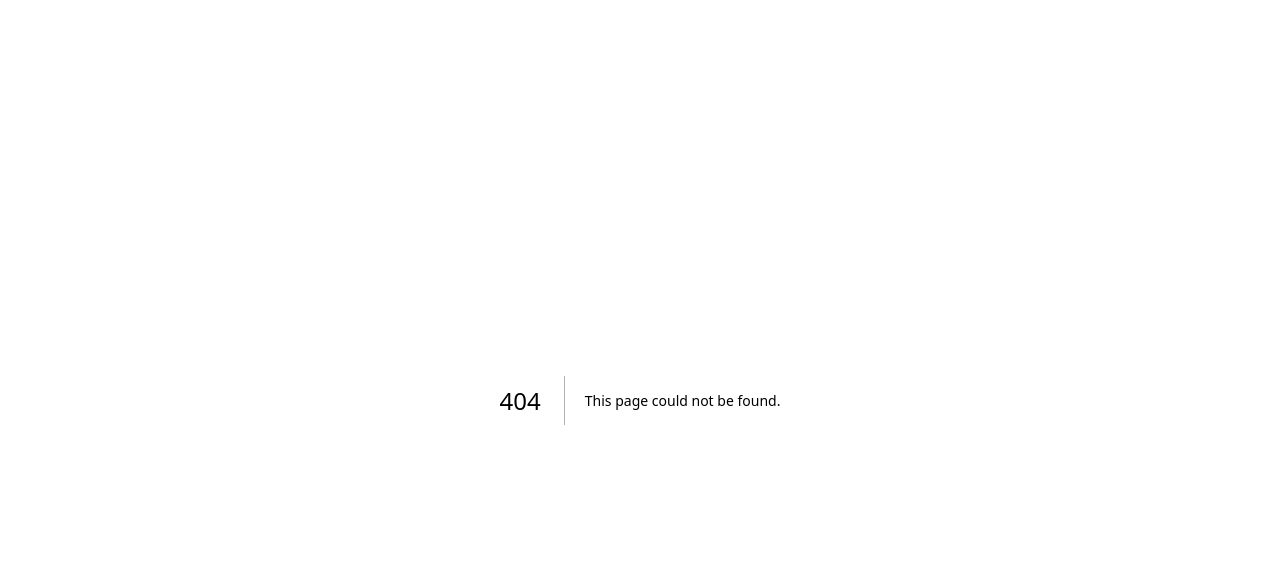
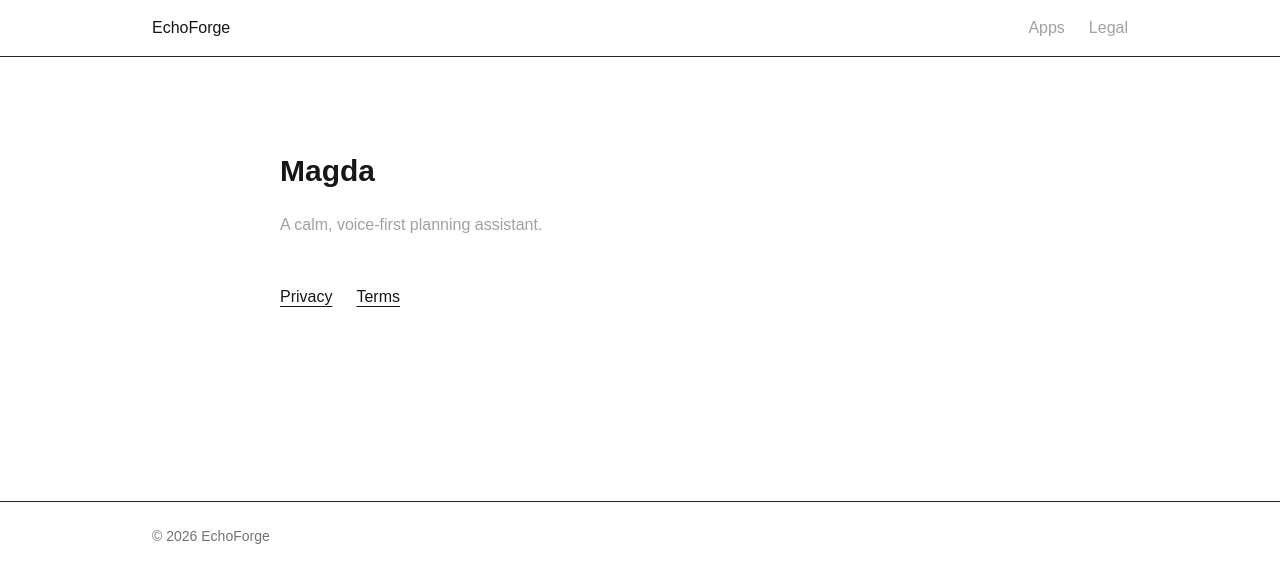
Before and after one commit to fabiojonathanarifin/echoforge-web, a Next.js app: page /apps/magda in a window 1280 px wide. Before the commit this address had no page. Shown: the top 582 px of the page. Built offline with nearby package versions, Linux system fonts and the light colour scheme.

Commit message:
feat: finzaize echoforge studio site structure

```diff
--- /dev/null
+++ b/app/apps/magda/page.js
@@ -0,0 +1,19 @@
+export default function MagdaPage() {
+  return (
+    <section className="max-w-3xl mx-auto px-6 py-24 space-y-6">
+      <h1 className="text-3xl font-semibold">Magda</h1>
+      <p className="text-neutral-400">
+        A calm, voice-first planning assistant.
+      </p>
+
+      <div className="pt-6 space-x-6">
+        <a href="/legal/magda/privacy" className="underline underline-offset-4">
+          Privacy
+        </a>
+        <a href="/legal/magda/terms" className="underline underline-offset-4">
+          Terms
+        </a>
+      </div>
+    </section>
+  );
+}
--- /dev/null
+++ b/app/apps/page.js
@@ -0,0 +1,15 @@
+import AppCard from "@/components/AppCard";
+
+export default function AppsPage() {
+  return (
+    <section className="max-w-5xl mx-auto px-6 py-24 space-y-12">
+      <h1 className="text-3xl font-semibold">Apps</h1>
+
+      <AppCard
+        name="Magda"
+        description="A voice-first AI planner."
+        href="/apps/magda"
+      />
+    </section>
+  );
+}
--- a/app/layout.js
+++ b/app/layout.js
@@ -1,28 +1,34 @@
-import { Geist, Geist_Mono } from "next/font/google";
 import "./globals.css";
-
-const geistSans = Geist({
-  variable: "--font-geist-sans",
-  subsets: ["latin"],
-});
-
-const geistMono = Geist_Mono({
-  variable: "--font-geist-mono",
-  subsets: ["latin"],
-});
+import Link from "next/link";
 
 export const metadata = {
-  title: "Create Next App",
-  description: "Generated by create next app",
+  title: "EchoForge",
+  description: "A quiet studio for shipping focused software.",
 };
 
 export default function RootLayout({ children }) {
   return (
     <html lang="en">
-      <body
-        className={`${geistSans.variable} ${geistMono.variable} antialiased`}
-      >
-        {children}
+      <body className="bg-neutral-950 text-neutral-100">
+        <header className="border-b border-neutral-800">
+          <div className="max-w-5xl mx-auto px-6 py-4 flex justify-between">
+            <Link href="/" className="font-medium">
+              EchoForge
+            </Link>
+            <nav className="space-x-6 text-neutral-400">
+              <Link href="/apps">Apps</Link>
+              <Link href="/legal">Legal</Link>
+            </nav>
+          </div>
+        </header>
+
+        <main>{children}</main>
+
+        <footer className="border-t border-neutral-800 mt-24">
+          <div className="max-w-5xl mx-auto px-6 py-6 text-sm text-neutral-500">
+            © {new Date().getFullYear()} EchoForge
+          </div>
+        </footer>
       </body>
     </html>
   );
--- /dev/null
+++ b/app/legal/magda/privacy/page.js
@@ -0,0 +1,11 @@
+export default function PrivacyPolicy() {
+  return (
+    <section className="max-w-3xl mx-auto px-6 py-24 space-y-4">
+      <h1 className="text-2xl font-semibold">Magda — Privacy Policy</h1>
+      <p className="text-neutral-400">
+        This privacy policy applies to the Magda app operated by EchoForge.
+        (Placeholder)
+      </p>
+    </section>
+  );
+}
--- /dev/null
+++ b/app/legal/magda/terms/page.js
@@ -0,0 +1,10 @@
+export default function TermsOfService() {
+  return (
+    <section className="max-w-3xl mx-auto px-6 py-24 space-y-4">
+      <h1 className="text-2xl font-semibold">Magda — Terms of Service</h1>
+      <p className="text-neutral-400">
+        These terms govern the use of the Magda application. (Placeholder)
+      </p>
+    </section>
+  );
+}
--- /dev/null
+++ b/app/legal/page.js
@@ -0,0 +1,23 @@
+export default function LegalPage() {
+  return (
+    <section className="max-w-3xl mx-auto px-6 py-24 space-y-6">
+      <h1 className="text-3xl font-semibold">Legal</h1>
+
+      <ul className="list-disc list-inside text-neutral-400">
+        <li>
+          <a
+            href="/legal/magda/privacy"
+            className="underline underline-offset-4"
+          >
+            Magda – Privacy Policy
+          </a>
+        </li>
+        <li>
+          <a href="/legal/magda/terms" className="underline underline-offset-4">
+            Magda – Terms of Service
+          </a>
+        </li>
+      </ul>
+    </section>
+  );
+}
--- a/app/page.js
+++ b/app/page.js
@@ -1,65 +1,13 @@
-import Image from "next/image";
-
 export default function Home() {
   return (
-    <div className="flex min-h-screen items-center justify-center bg-zinc-50 font-sans dark:bg-black">
-      <main className="flex min-h-screen w-full max-w-3xl flex-col items-center justify-between py-32 px-16 bg-white dark:bg-black sm:items-start">
-        <Image
-          className="dark:invert"
-          src="/next.svg"
-          alt="Next.js logo"
-          width={100}
-          height={20}
-          priority
-        />
-        <div className="flex flex-col items-center gap-6 text-center sm:items-start sm:text-left">
-          <h1 className="max-w-xs text-3xl font-semibold leading-10 tracking-tight text-black dark:text-zinc-50">
-            To get started, edit the page.js file.
-          </h1>
-          <p className="max-w-md text-lg leading-8 text-zinc-600 dark:text-zinc-400">
-            Looking for a starting point or more instructions? Head over to{" "}
-            <a
-              href="https://vercel.com/templates?framework=next.js&utm_source=create-next-app&utm_medium=appdir-template-tw&utm_campaign=create-next-app"
-              className="font-medium text-zinc-950 dark:text-zinc-50"
-            >
-              Templates
-            </a>{" "}
-            or the{" "}
-            <a
-              href="https://nextjs.org/learn?utm_source=create-next-app&utm_medium=appdir-template-tw&utm_campaign=create-next-app"
-              className="font-medium text-zinc-950 dark:text-zinc-50"
-            >
-              Learning
-            </a>{" "}
-            center.
-          </p>
-        </div>
-        <div className="flex flex-col gap-4 text-base font-medium sm:flex-row">
-          <a
-            className="flex h-12 w-full items-center justify-center gap-2 rounded-full bg-foreground px-5 text-background transition-colors hover:bg-[#383838] dark:hover:bg-[#ccc] md:w-[158px]"
-            href="https://vercel.com/new?utm_source=create-next-app&utm_medium=appdir-template-tw&utm_campaign=create-next-app"
-            target="_blank"
-            rel="noopener noreferrer"
-          >
-            <Image
-              className="dark:invert"
-              src="/vercel.svg"
-              alt="Vercel logomark"
-              width={16}
-              height={16}
-            />
-            Deploy Now
-          </a>
-          <a
-            className="flex h-12 w-full items-center justify-center rounded-full border border-solid border-black/[.08] px-5 transition-colors hover:border-transparent hover:bg-black/[.04] dark:border-white/[.145] dark:hover:bg-[#1a1a1a] md:w-[158px]"
-            href="https://nextjs.org/docs?utm_source=create-next-app&utm_medium=appdir-template-tw&utm_campaign=create-next-app"
-            target="_blank"
-            rel="noopener noreferrer"
-          >
-            Documentation
-          </a>
-        </div>
-      </main>
-    </div>
+    <section className="max-w-3xl mx-auto px-6 py-24 space-y-6">
+      <h1 className="text-4xl font-semibold">EchoForge</h1>
+      <p className="text-neutral-400 text-lg">
+        A quiet studio for building focused, opinionated software.
+      </p>
+      <a href="/apps" className="inline-block underline underline-offset-4">
+        View apps
+      </a>
+    </section>
   );
 }
--- /dev/null
+++ b/components/AppCard.jsx
@@ -0,0 +1,11 @@
+export default function AppCard({ name, description, href }) {
+  return (
+    <div className="border border-neutral-800 rounded-xl p-6">
+      <h2 className="text-xl font-medium">{name}</h2>
+      <p className="text-neutral-400 mt-2">{description}</p>
+      <a href={href} className="inline-block mt-4 underline underline-offset-4">
+        View
+      </a>
+    </div>
+  );
+}
```
